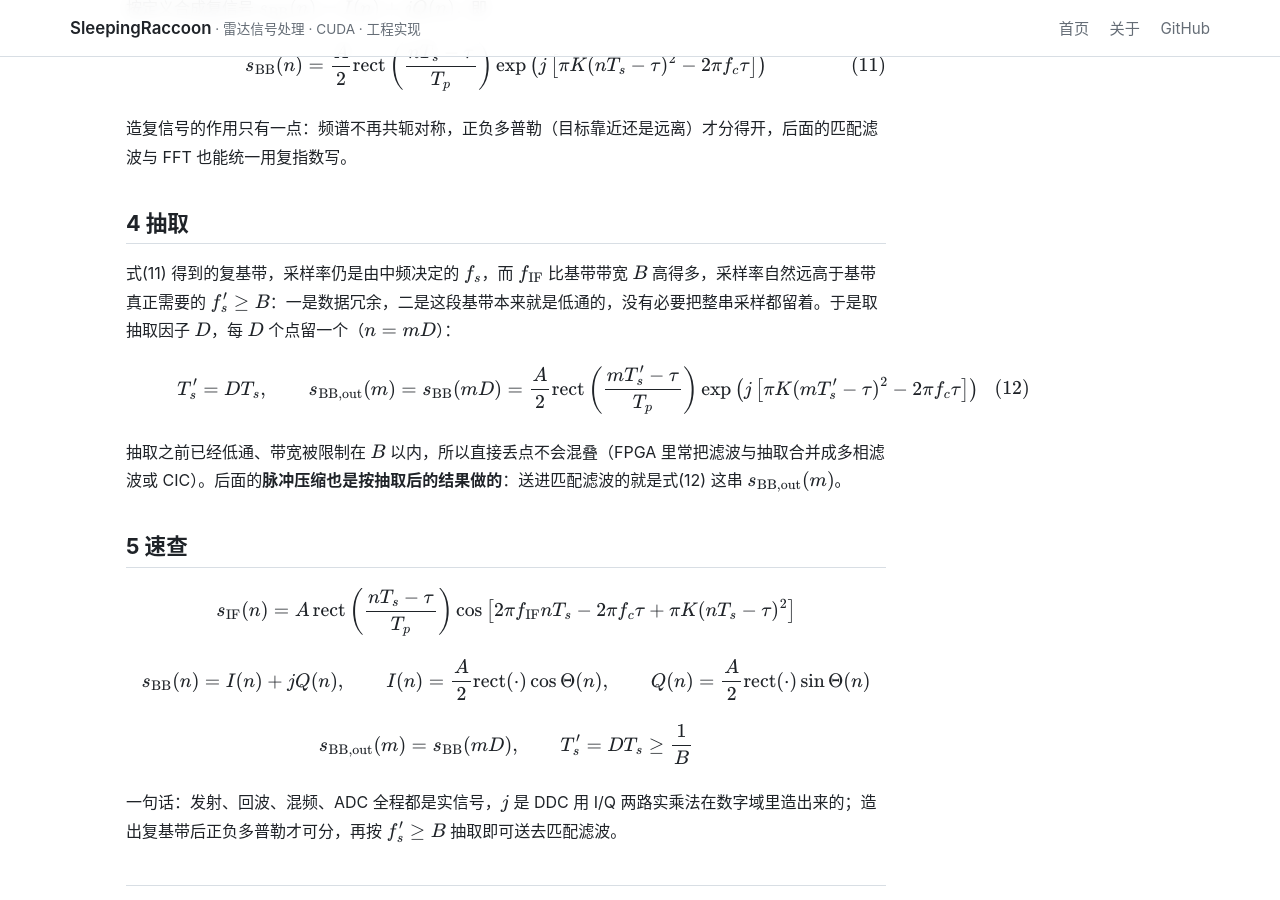
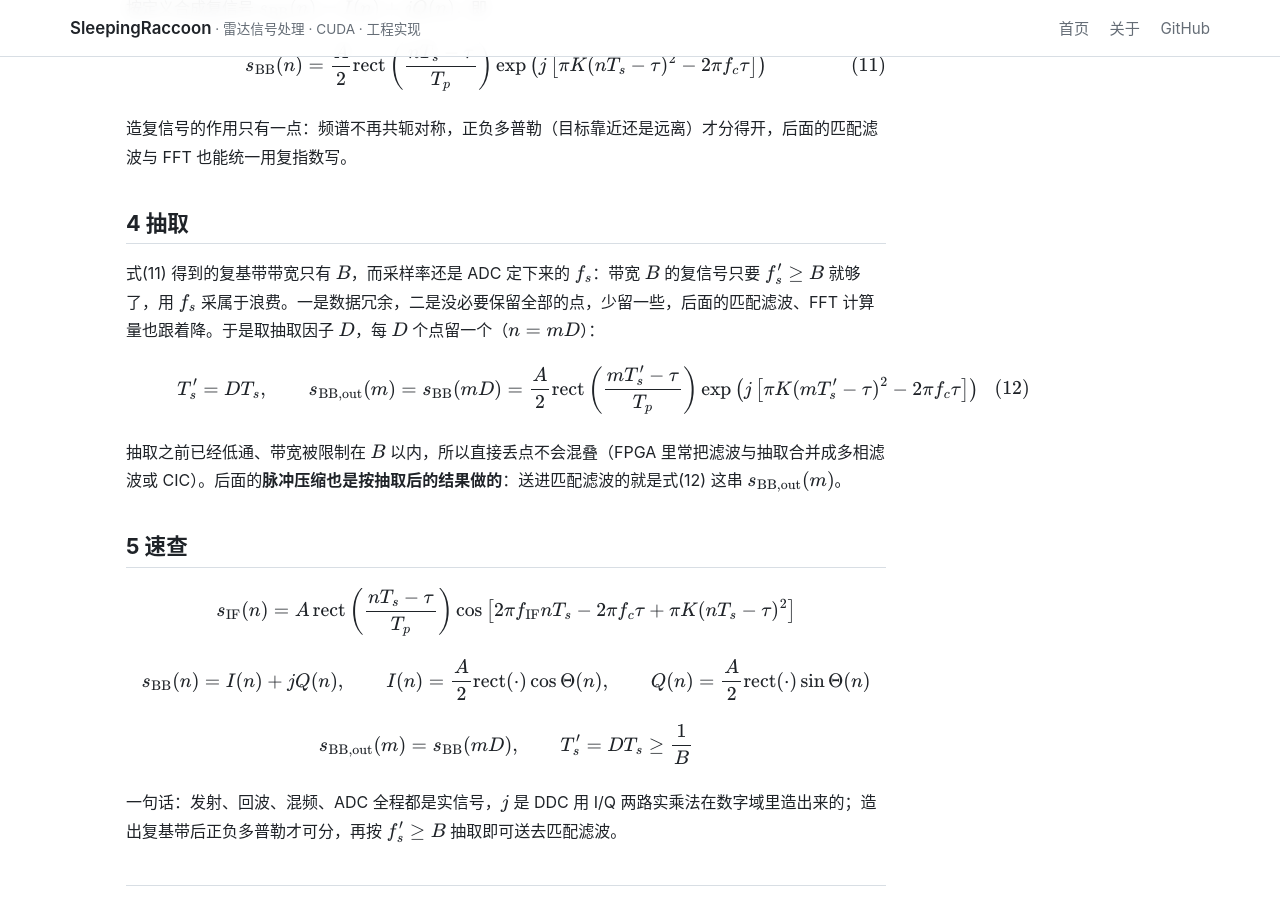
Before and after one commit to SleepingRaccoon/SleepingRaccoon.github.io, a Jekyll site: the page built from _radar/13_中频采样_数字下变频.md, in a window 1280 px wide and 900 px high, scrolled down 2414 px. Built offline with Jekyll 4.4.1, drawn with Linux system fonts in a browser that asks for light colours; formulas are drawn with MathJax 3.

Commit message:
docs(13): 抽取的理由改成 带宽B的复基带不需要那么高采样率 + 减少数据量与计算量

```diff
--- a/_radar/13_中频采样_数字下变频.md
+++ b/_radar/13_中频采样_数字下变频.md
@@ -98,7 +98,7 @@ $$
 造复信号的作用只有一点：频谱不再共轭对称，正负多普勒（目标靠近还是远离）才分得开，后面的匹配滤波与 FFT 也能统一用复指数写。
 
 ## 4 抽取
-式(11) 得到的复基带，采样率仍是由中频决定的 $f_s$，而 $f_{\mathrm{IF}}$ 比基带带宽 $B$ 高得多，采样率自然远高于基带真正需要的 $f_s^{\prime} \ge B$：一是数据冗余，二是这段基带本来就是低通的，没有必要把整串采样都留着。于是取抽取因子 $D$，每 $D$ 个点留一个（$n = mD$）：
+式(11) 得到的复基带带宽只有 $B$，而采样率还是 ADC 定下来的 $f_s$：带宽 $B$ 的复信号只要 $f_s^{\prime} \ge B$ 就够了，用 $f_s$ 采属于浪费。一是数据冗余，二是没必要保留全部的点，少留一些，后面的匹配滤波、FFT 计算量也跟着降。于是取抽取因子 $D$，每 $D$ 个点留一个（$n = mD$）：
 
 $$
 T_s^{\prime} = DT_s,\qquad s_{\mathrm{BB,out}}(m) = s_{\mathrm{BB}}(mD) = \frac{A}{2}\operatorname{rect}\left(\frac{mT_s^{\prime}-\tau}{T_p}\right)\exp\left(j\left[\pi K (mT_s^{\prime}-\tau)^2 - 2\pi f_c \tau\right]\right) \tag{12}
```
